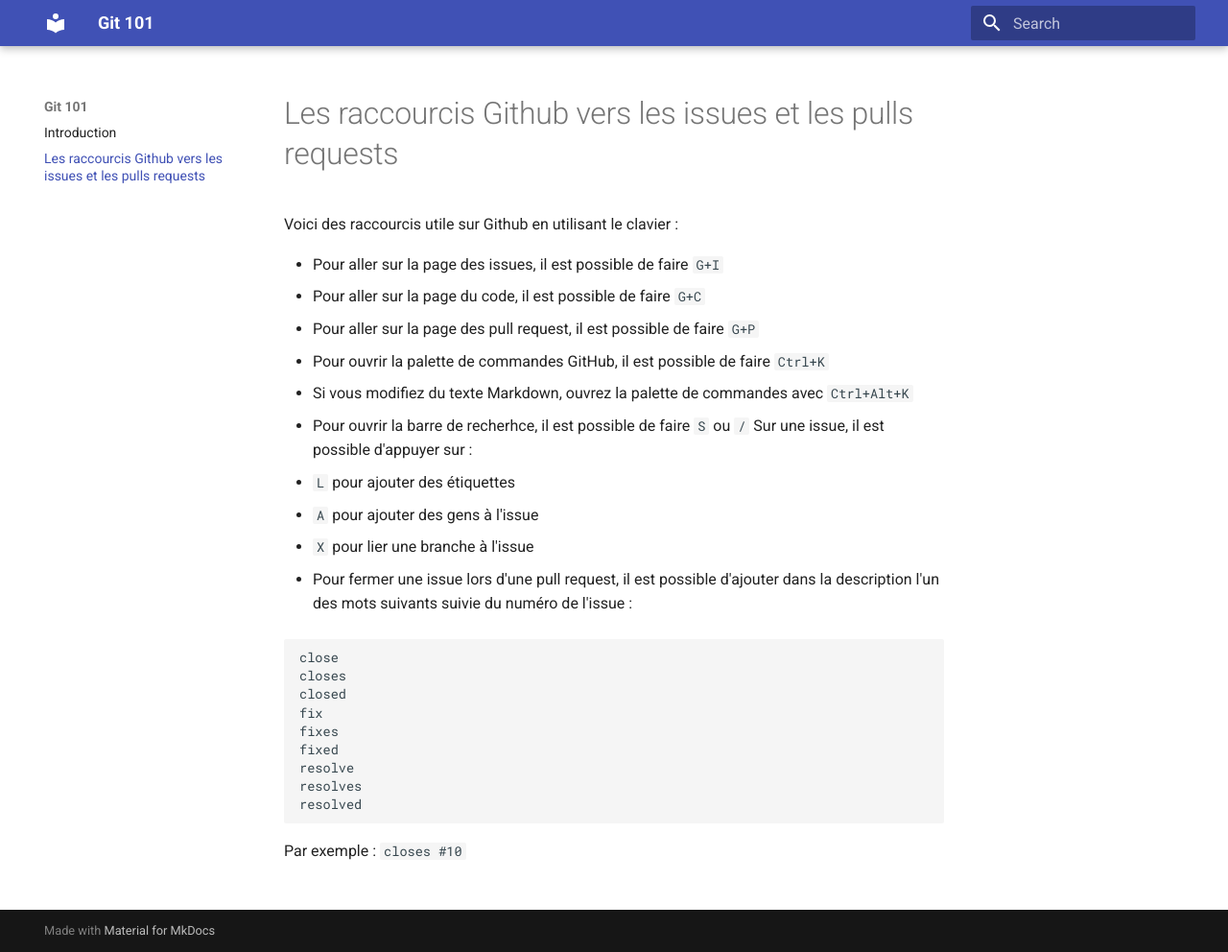
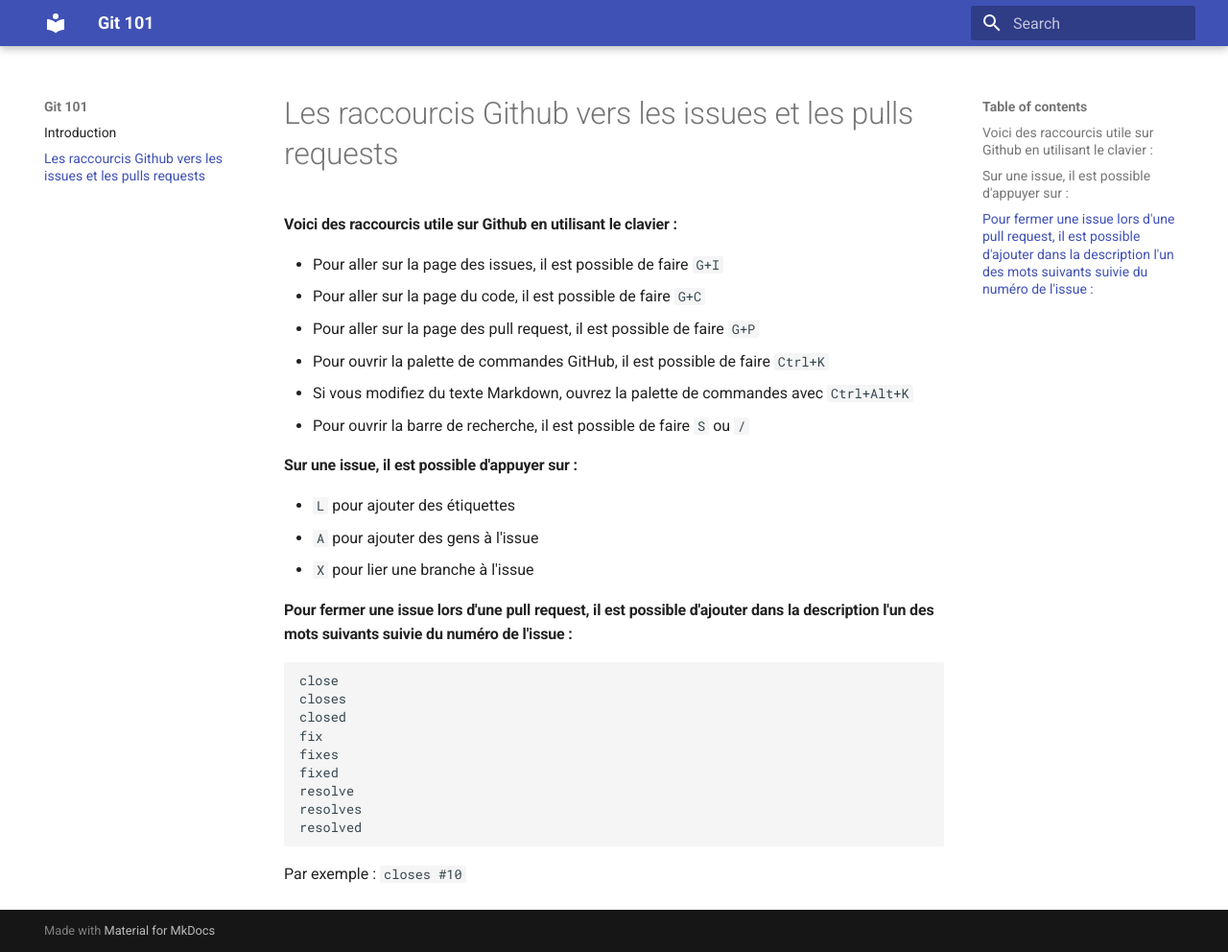
Before and after one commit to ub-mmi-but/git-101, an MkDocs documentation site: the page built from docs/17-raccourcis-Github-vers-les-issues-et-les-pulls-requests.md, in a window 1280 px wide and 992 px high. Shown: the whole window at 96% size. Built offline with MkDocs 1.6.1 and Material for MkDocs 9.7.7, drawn with Linux system fonts in a browser that asks for light colours.

````diff
--- a/docs/17-raccourcis-Github-vers-les-issues-et-les-pulls-requests.md
+++ b/docs/17-raccourcis-Github-vers-les-issues-et-les-pulls-requests.md
@@ -1,19 +1,19 @@
 # Les raccourcis Github vers les issues et les pulls requests
 
-Voici des raccourcis utile sur Github en utilisant le clavier :
+####Voici des raccourcis utile sur Github en utilisant le clavier :
 
 - Pour aller sur la page des issues, il est possible de faire  ```G+I ```
 - Pour aller sur la page du code, il est possible de faire ```G+C```
 - Pour aller sur la page des pull request, il est possible de faire ```G+P```
 - Pour ouvrir la palette de commandes GitHub, il est possible de faire ```Ctrl+K```
 - Si vous modifiez du texte Markdown, ouvrez la palette de commandes avec ```Ctrl+Alt+K```
-- Pour ouvrir la barre de recherhce, il est possible de faire ```S``` ou ```/```
-  Sur une issue, il est possible d'appuyer sur  :
+- Pour ouvrir la barre de recherche, il est possible de faire ```S``` ou ```/```
+####Sur une issue, il est possible d'appuyer sur  :
 -  ```L``` pour ajouter des étiquettes
 -  ```A``` pour ajouter des gens à l'issue
 -  ```X``` pour lier une branche à l'issue
 
-- Pour fermer une issue lors d'une pull request, il est possible d'ajouter dans la description l'un des mots suivants suivie du numéro de l'issue :
+#### Pour fermer une issue lors d'une pull request, il est possible d'ajouter dans la description l'un des mots suivants suivie du numéro de l'issue :
 
 ```
 close
````
